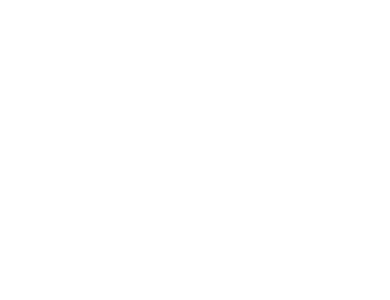
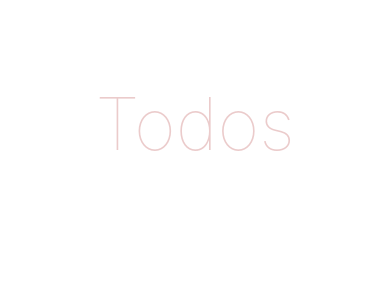
Before and after one commit to Gonzz-96/todo-app-ract-native, a React Native app: screen / in a window 390 px wide. Shown: the top 300 px of the page. Built offline with nearby package versions, Linux system fonts and the light colour scheme.

Commit message:
Create Heading component.

```diff
--- /dev/null
+++ b/components/Heading.js
@@ -0,0 +1,24 @@
+import React from 'react';
+import {View, Text, StyleSheet} from 'react-native';
+
+const Heading = () => (
+  <View style={styles.header}>
+    <Text style={styles.headerText}>
+      Todos
+    </Text>
+  </View>
+);
+
+const styles = StyleSheet.create({
+  header: {
+    marginTop: 80
+  },
+  headerText: {
+    textAlign: 'center',
+    fontSize: 72,
+    color: 'rgba(175, 47, 47, 0.25)',
+    fontWeight: '100'
+  }
+});
+
+export default Heading;
--- a/components/TodoApp.js
+++ b/components/TodoApp.js
@@ -1,5 +1,7 @@
 import React, {useState} from 'react';
 import {View, ScrollView, StyleSheet, SafeAreaView, Text} from 'react-native';
+
+import Heading from './Heading';
 
 const TodoApp = () => {
   const [todos, setTodos] = useState([]);
@@ -10,7 +12,9 @@
     <SafeAreaView style={StyleSheet.container}>
       <ScrollView
         keyboardShouldPersistTaps="always"
-        style={StyleSheet.content}></ScrollView>
+        style={StyleSheet.content}>
+        <Heading />
+      </ScrollView>
     </SafeAreaView>
   );
 };
```
